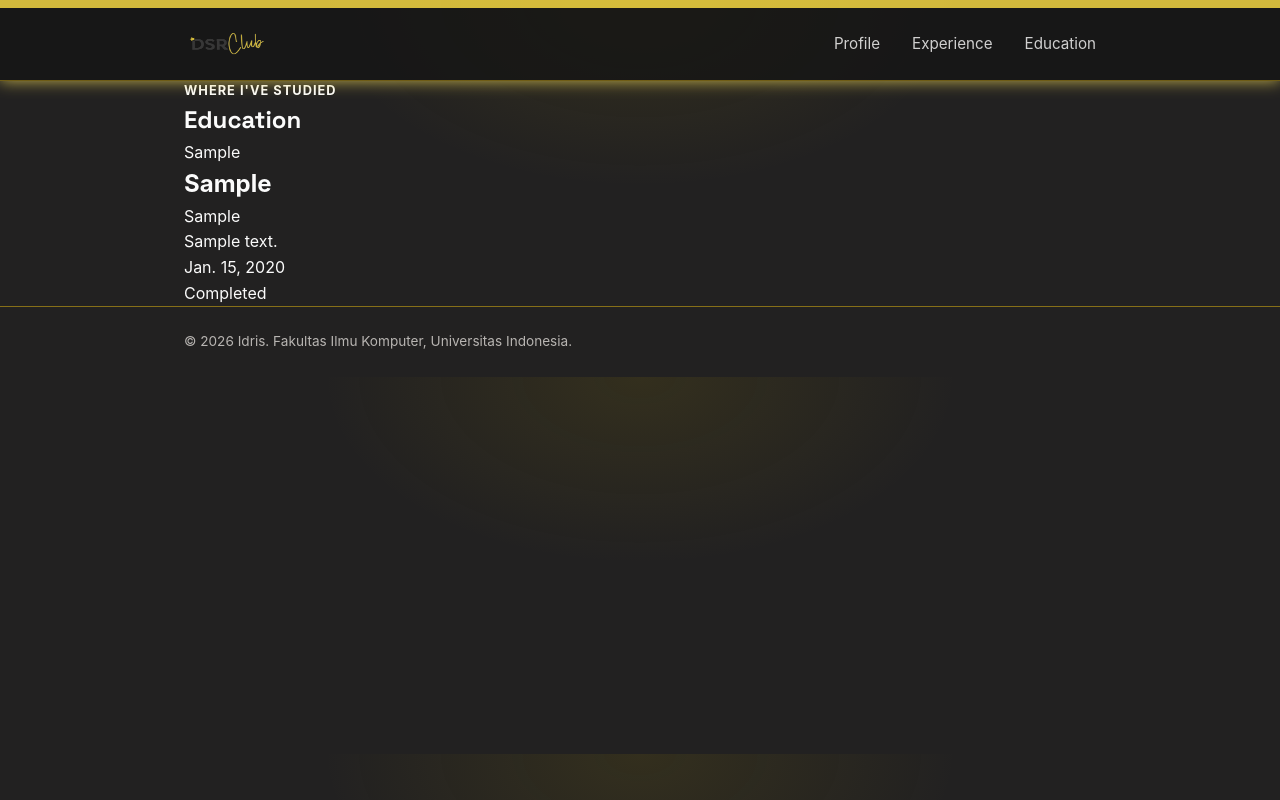
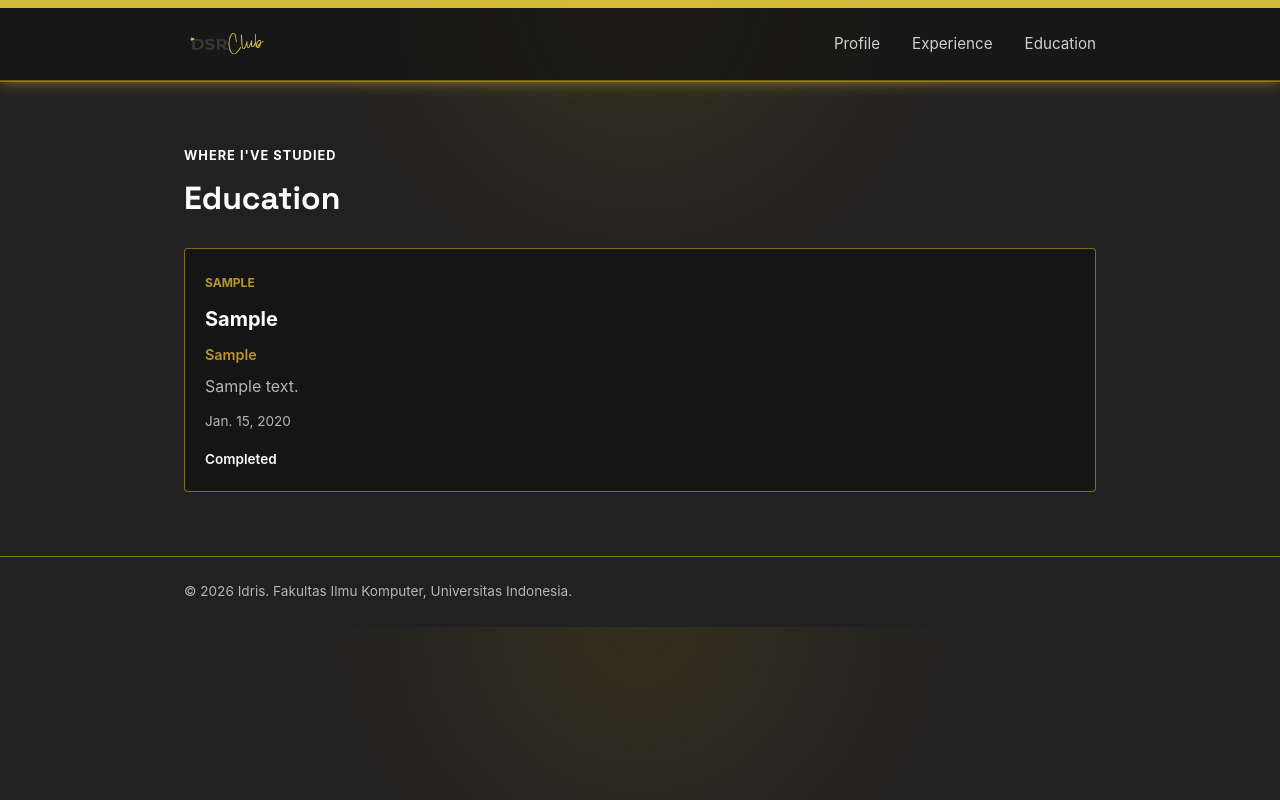
Before and after one commit to 1drism/myportofolio, a Django app: page /education/ in a window 1280 px wide. Run offline with Django 5.2, Linux system fonts and the light colour scheme; tables that the repository leaves empty hold one stand-in row (values such as "Sample post").

Commit message:
Add css for education.html

```diff
--- a/static/css/style.css
+++ b/static/css/style.css
@@ -18,6 +18,7 @@
     --accent: #FFE043;
     --paper-dark: #151515;
     --accent-light: #ebd357;
+    --accent-light: #b8962e;
     --line: #c19e14a1;
     --text-muted: #b8b5b2;
     --radius: 4px;
@@ -439,3 +440,62 @@ h1, .brand {
     font-size: 0.85rem;
     font-weight: 600;
 }
+
+/* Education css below */
+.education-section {
+    padding: 4rem 0;
+    border-top: 1px solid var(--line);
+}
+
+.education-section h1 {
+    margin: 0.4rem 0 1.5rem;
+    font-size: 2rem;
+}
+
+.education-grid {
+    display: grid;
+    grid-template-columns: repeat(auto-fit, minmax(240px, 1fr));
+    gap: 1rem;
+}
+
+.education-card {
+    padding: 1.25rem;
+    background-color: var(--paper-dark);
+    border: 1px solid var(--line);
+    border-radius: var(--radius);
+}
+
+.education-degree {
+    color: var(--accent-light);
+    font-size: 0.75rem;
+    font-weight: 700;
+    text-transform: uppercase;
+}
+
+.education-card h2 {
+    margin: 0.5rem 0;
+    font-size: 1.25rem;
+}
+
+.education-major {
+    color: var(--accent-light);
+    font-size: 0.9rem;
+    font-weight: 600;
+    margin-bottom: 0.5rem;
+}
+
+.education-description {
+    color: var(--text-muted);
+}
+
+.education-date {
+    color: var(--text-muted);
+    font-size: 0.85rem;
+    margin-top: 0.75rem;
+}
+
+.education-status {
+    margin-top: 1rem;
+    font-size: 0.85rem;
+    font-weight: 600;
+}
```
